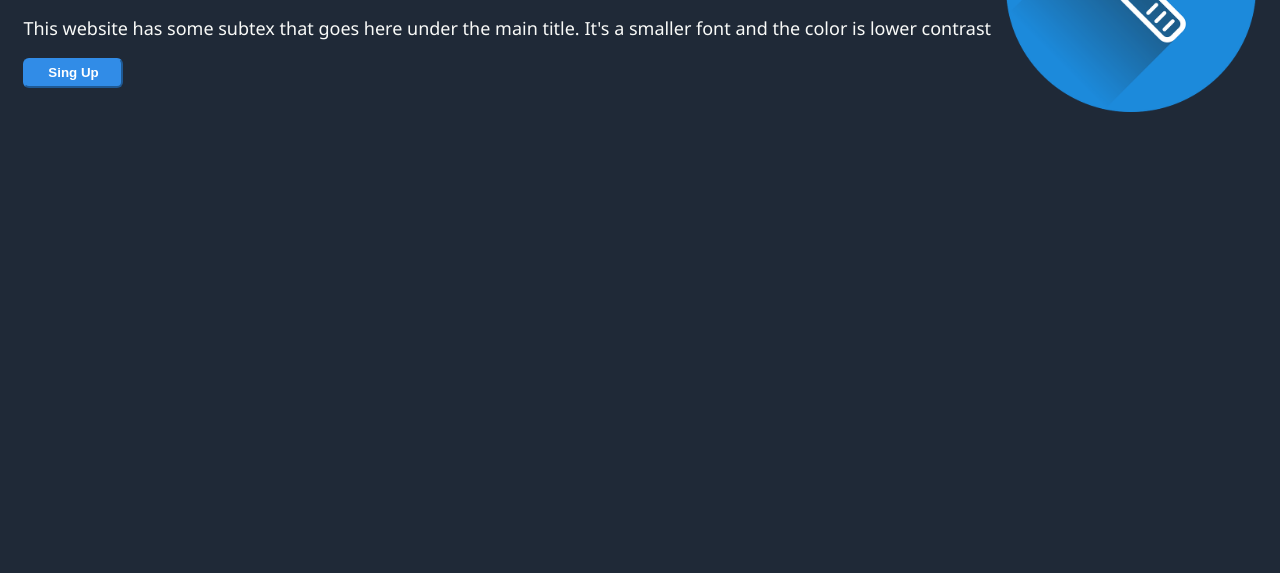
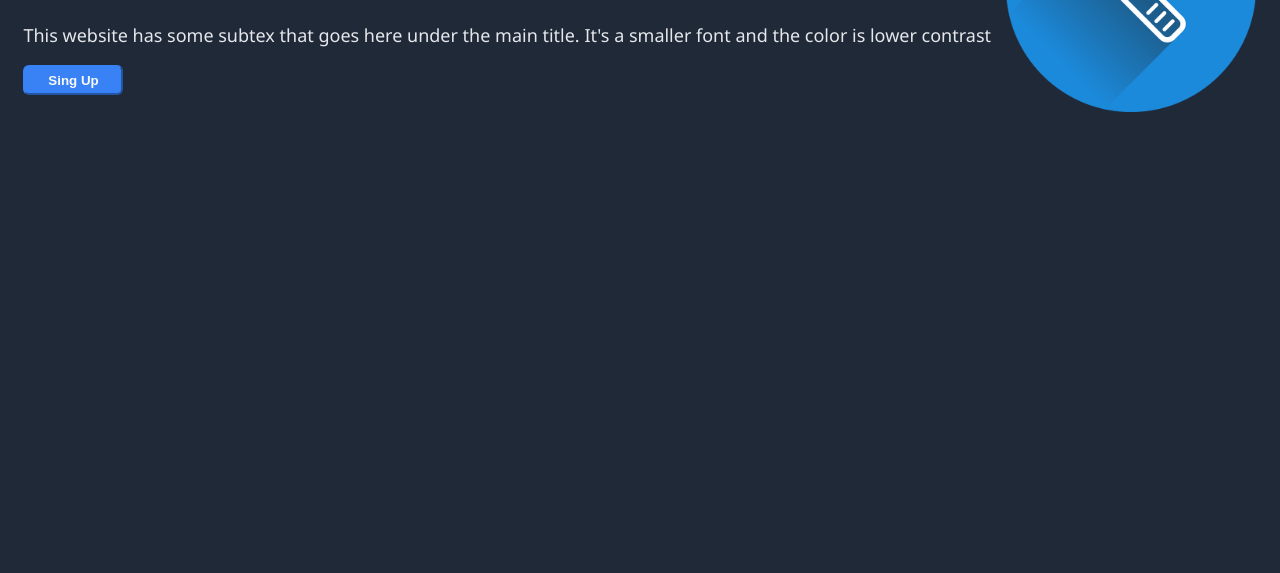
Before and after one commit to AchingRCP/odin-landingpage, a plain HTML site: page index.html in a window 1280 px wide. Shown: the part 227-800 px from the top of the page. Drawn offline with Linux system fonts and the light colour scheme.

Commit message:
termino de estilizar la primera seccion

```diff
--- a/index.html
+++ b/index.html
@@ -18,7 +18,7 @@
 
 <div class="container-one">
         <div class="hero">
-            <h1 class="hero-one">This website is awesome</h1>
+            <h2 class="hero-one">This website is awesome</h2>
             <p class="hero-two"> This website has some subtex that goes here under the main title. It's a smaller font and the color is lower contrast</p>
             <button class="but-one">Sing Up</button>
         </div>
--- a/style.css
+++ b/style.css
@@ -48,14 +48,14 @@ a{
 
 .hero-two{
     font-size: 18px;
-    color: #F9FAF8;
+    color: #E5E7EB;
 }
 
 .but-one{
     border-radius: 6px;
-    border-color: #318CE7;;
-    background-color: #318CE7;
-    color: white;
+    border-color: #3882F6;;
+    background-color: #3882F6;
+    color: #F9FAF8;
     font-weight: bold;
     width: 100px;
     height: 30px;
```
